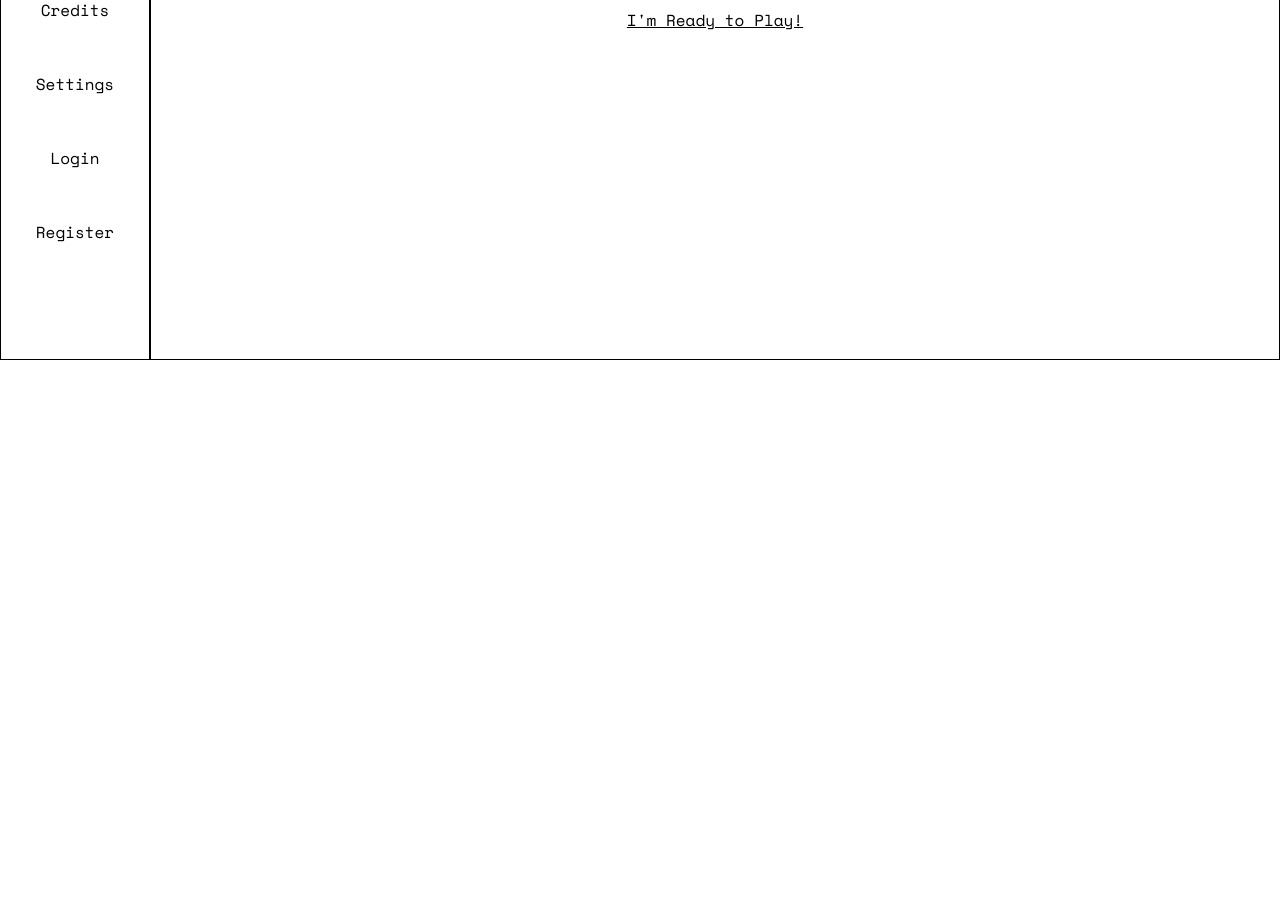
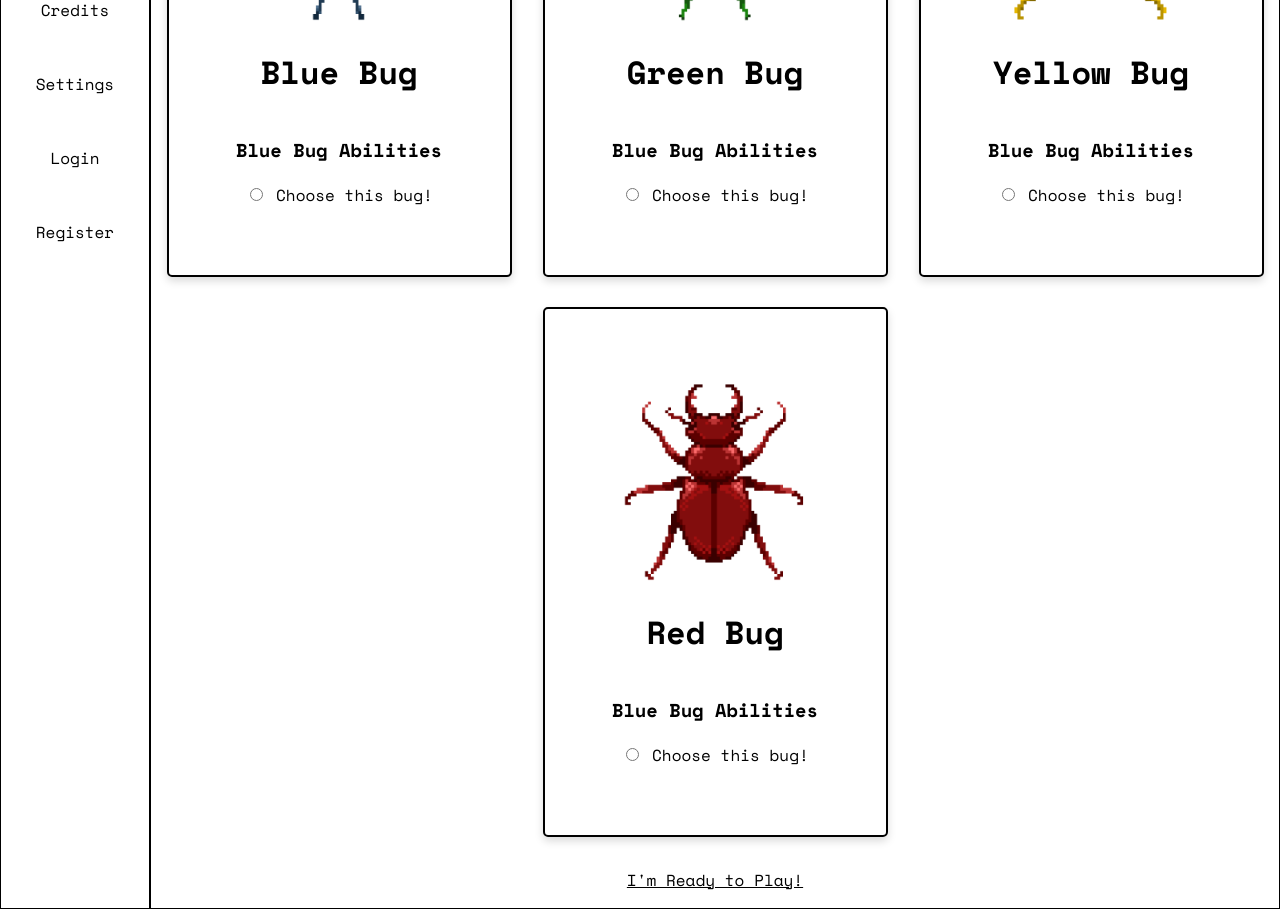
Before and after one commit to LauraJStevenson/bugwars-healer-frontend, a Vue app: page /gamelobby in a window 1280 px wide. Shown: the part 440-1349 px from the top of the page. Before the commit the page ends 800 px from the top, so only its background shows below. Built offline with nearby package versions, Linux system fonts and the light colour scheme; no server answers.

Commit message:
updated and created game lobby skeletal page

```diff
--- a/src/views/GameLobbyView.vue
+++ b/src/views/GameLobbyView.vue
@@ -3,10 +3,96 @@
 
 <template>
   <div class="game-lobby">
-    <p>Game Lobby View</p>
-    <p><RouterLink to="/gameplay">I'm Ready to Play!</RouterLink></p>
+    <h1>Choose Your Bug</h1>
+
   </div>
+  <div class="bug-card-collection">
+    <div class="individual-bug-card">
+      <img class="bug-card-photo" src="../../public/images/Blue-Bug.png">
+      <h1>Blue Bug</h1>
+      <h3>Blue Bug Abilities</h3>
+      <label for="option1">
+      <input type="radio" id="option1" name="options">
+      Choose this bug!
+      </label>
+
+    </div>
+    <div class="individual-bug-card">
+      <img class="bug-card-photo" src="../../public/images/Green-Bug.png">
+      <h1>Green Bug</h1>
+      <h3>Blue Bug Abilities</h3>
+      <label for="option2">
+      <input type="radio" id="option2" name="options">
+      Choose this bug!
+      </label>
+
+    </div>
+    <div class="individual-bug-card">
+      <img class="bug-card-photo" src="../../public/images/Yellow-Bug.png">
+      <h1>Yellow Bug</h1>
+      <h3>Blue Bug Abilities</h3>
+      <label for="option3">
+      <input type="radio" id="option3" name="options">
+      Choose this bug!
+      </label>
+
+    </div>
+    <div class="individual-bug-card">
+      <img class="bug-card-photo" src="../../public/images/Red-Bug.png">
+      <h1>Red Bug</h1>
+      <h3>Blue Bug Abilities</h3>
+      <label for="option4">
+      <input type="radio" id="option4" name="options">
+      Choose this bug!
+      </label>
+    </div>
+  </div>
+  <p class="gameplay-link"><RouterLink to="/gameplay">I'm Ready to Play!</RouterLink></p>
 </template>
 
 
 <script scoped></script>
+<style scoped>
+.lobby-placeholder-logo {
+  display: block;
+  margin-left: auto;
+  margin-right: auto;
+  width: 20%;
+  height: auto;
+  justify-content: center;
+  align-items: center;
+}
+.gameplay-link{
+  font-family: 'Space Mono', Arial, Helvetica, sans-serif;
+  display: flex;
+  flex-direction: column;
+  justify-content: center;
+  align-items: center;
+}
+.bug-card-photo {
+  width: 200px;
+  height: 200px;
+  flex-shrink: 0;
+  border-radius: 5px;
+
+  margin: 5px;
+}
+.bug-card-collection {
+  display: flex;
+  flex-wrap: wrap;
+  justify-content: space-around;
+}
+.individual-bug-card {
+  border: 2px solid black;
+  border-radius: 5px;
+  display: flex;
+  flex-direction: column;
+  justify-content: center;
+  align-items: center;
+  padding: 15px;
+  margin: 15px;
+  width: 345px;
+  height: 530px;
+  box-shadow: 0 4px 8px rgba(0, 0, 0, 0.15);
+}
+</style>
```
